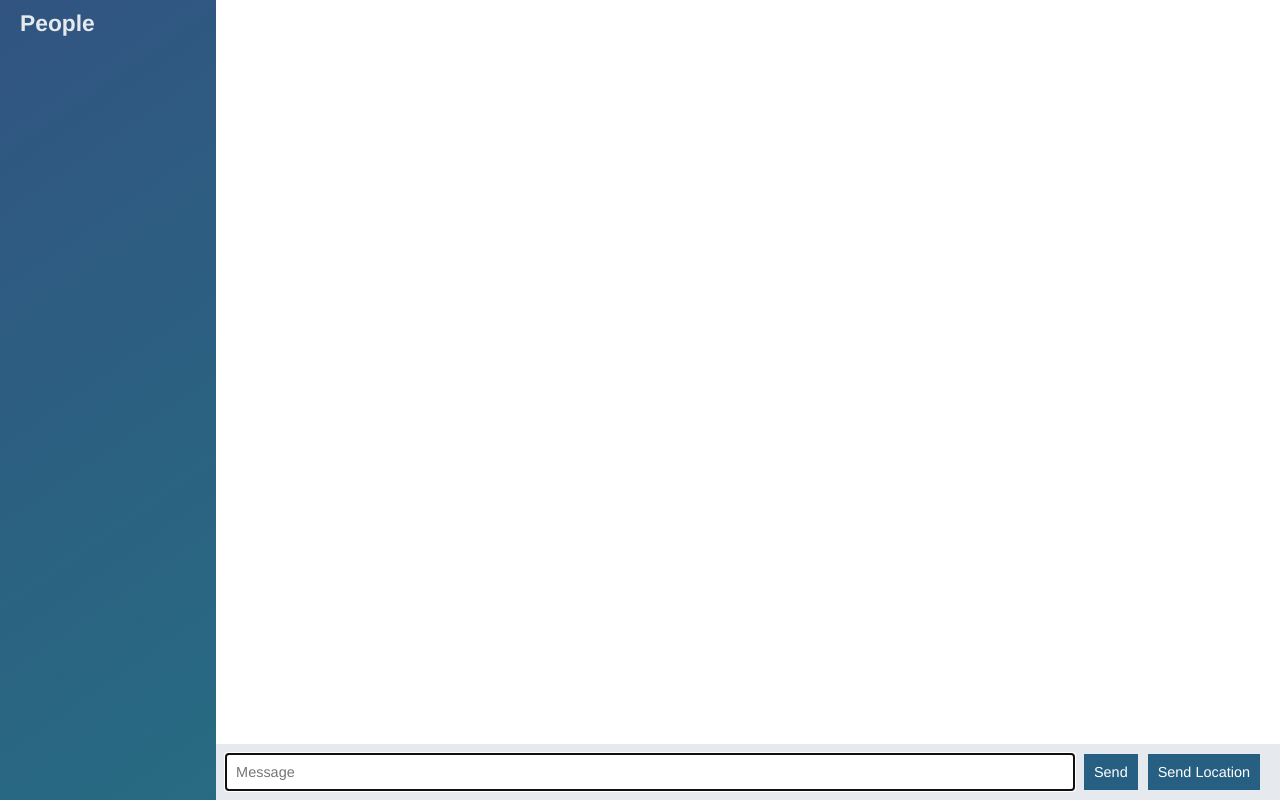
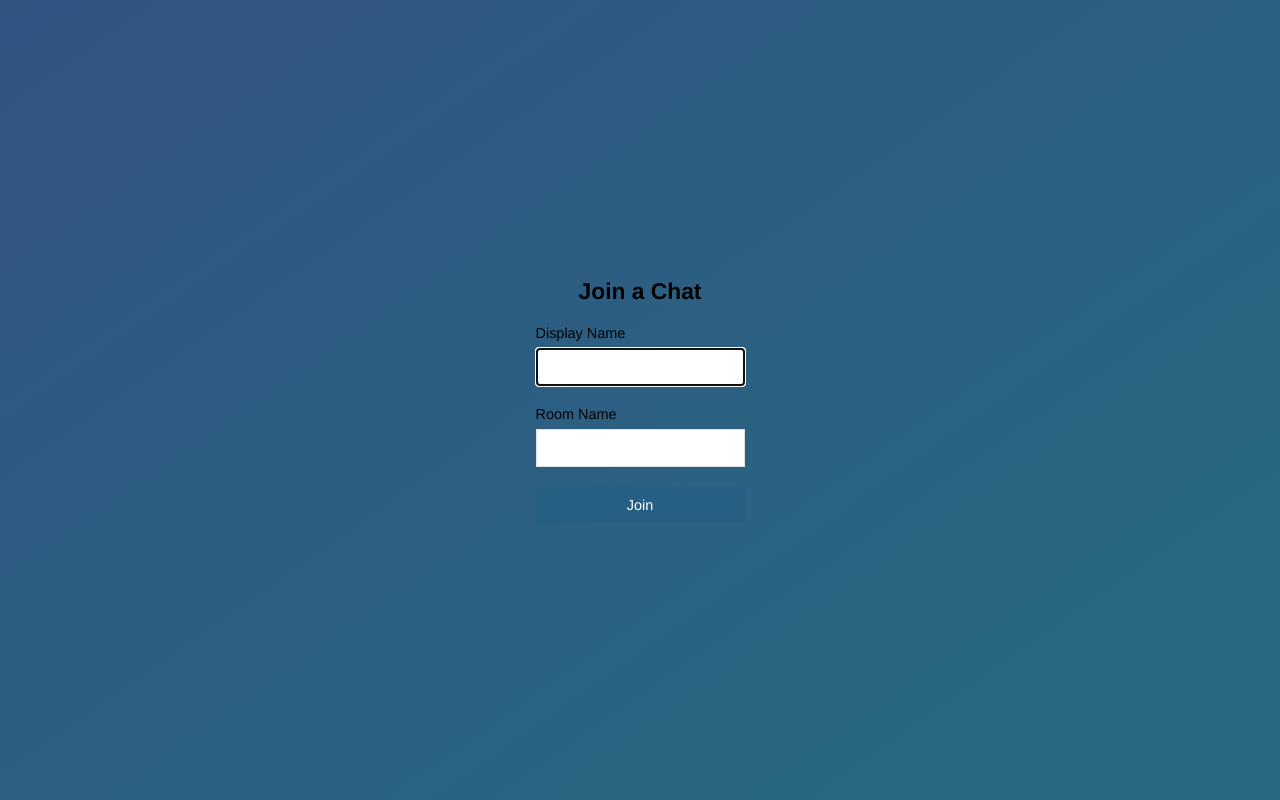
Before and after one commit to bharathtaurus2/node-chat-app, a website: page public/index.html in a window 1280 px wide. Drawn offline with nearby package versions, Linux system fonts and the light colour scheme; no server answers.

Commit message:
Add join page that submits to chat.html

```diff
--- a/public/index.html
+++ b/public/index.html
@@ -2,56 +2,29 @@
 <html>
     <head>
         <meta charset="utf-8">
-    <link rel="stylesheet" href="/css/styles.css" />
+        <title>Join | ChatApp</title>
+        <meta name="viewport" content="width=device-width, initial-scale=1, user-scalable=no">
+        <link rel="stylesheet" href="/css/styles.css">
     </head>
-  <body class="chat">
-    <div class="chat__sidebar">
-      <h3>People</h3>
-      <div id="users"></div>
+    <body class="centered-form">
+        <div class="cenetered-form__form">
+            <form action="/chat.html">
+                <div class="form-field">
+                    <h3>Join a Chat</h3>
                 </div>
-    <div class="chat__main">
-      <ol id="messages" class="chat__messages"></ol>
-      <div class="chat__footer">
-        <form id="message-form">
-          <input type="text" name="message" placeholder="Message" autofocus autocomplete="off"/>
-          <button>Send</button>
-          <button id="send-location">Send Location</button>
+                <div class="form-field">
+                    <label>Display Name</label>
+                    <input type="text" name="name" autofocus />
+                </div>
+                <div class="form-field">
+                    <label>Room Name</label>
+                    <input type="text" name="room">
+                </div>
+                <div class="form-field">
+                    <button>Join</button>
+                </div>
             </form>
         </div>
-    </div>
 
-
-    <script id="message-template" type="text/tempplate">
-      <li class="message">
-          <div class="message__title">
-            <h4>{{from}}</h4>
-            <span>{{createdAt}}</span>
-          </div>
-          <div class="message__body">
-            <p>{{text}}</p>
-          </div>
-        </li>
-    </script>
-
-    <script id="location-message-template" type="text/tempplate">
-      <li class="message">
-          <div class="message__title">
-            <h4>{{from}}</h4>
-            <span>{{createdAt}}</span>
-          </div>
-          <div class="message__body">
-            <p>
-              <a href="{{url}}" target="_blank">My Current Location</a>
-            </p>
-          </div>
-        </li>
-    </script>
-
-    <script src="/socket.io/socket.io.js"></script>
-    <script src="js/libs/jquery-3.3.1.min.js"></script>
-    <script src="js/libs/moment.js"></script>
-    <script src="js/libs/mustache.js"></script>
-    <script src="js/index.js">
-    </script>
     </body>
 </html>
```
Also changed, not shown: public/chat.html (added, +58 -0 lines), public/js/chat.js (renamed from public/js/index.js). Lines whose indentation alone changed are shown as unchanged.
